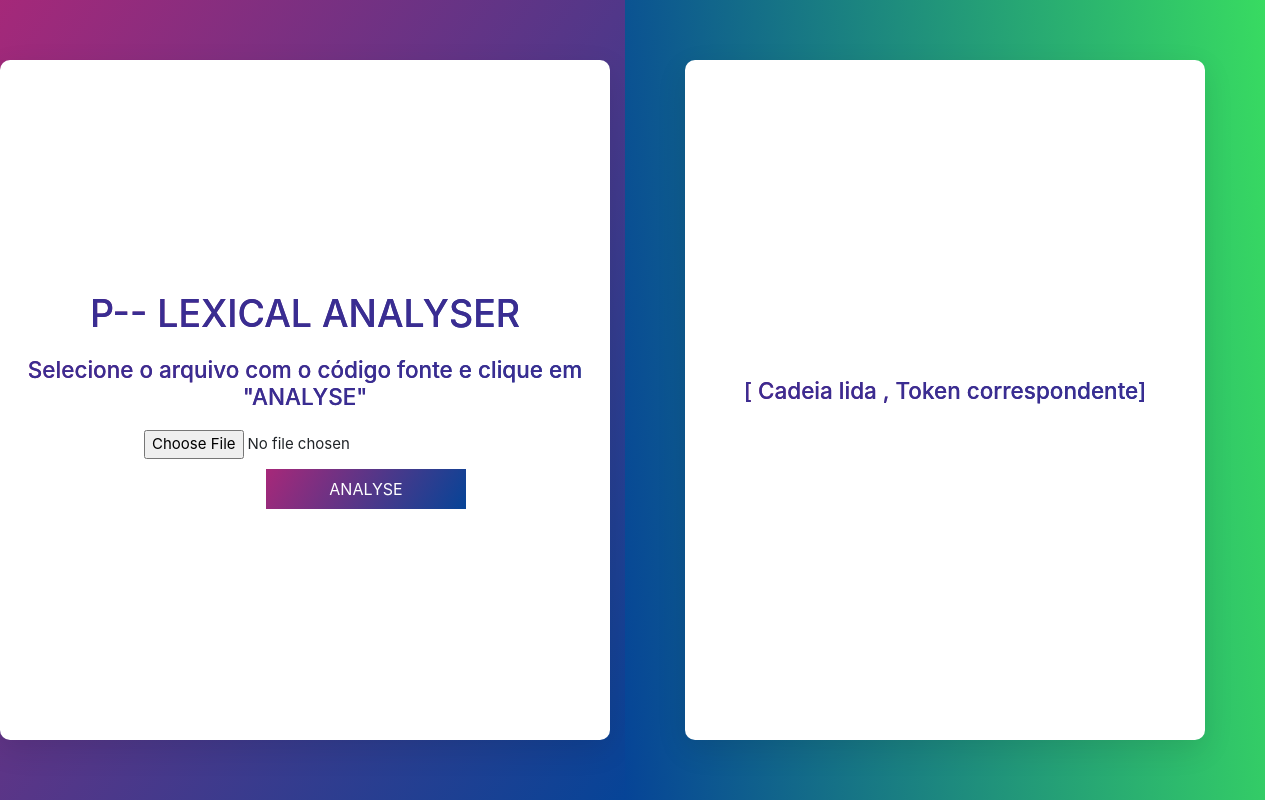
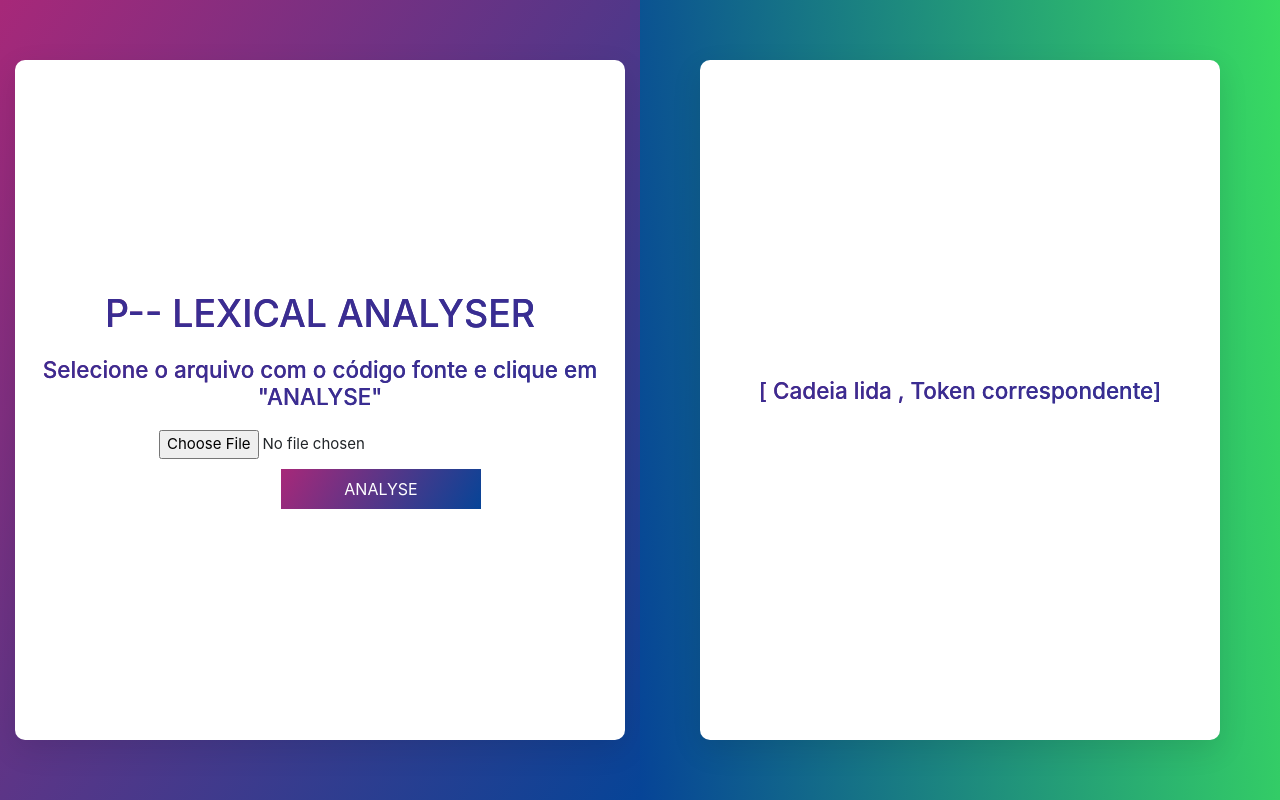
Before and after one commit to holondo/Theory-of-Computation-and-Compilers, a Flask app: page / in a window 1280 px wide. Run offline with Flask 2, Linux system fonts and the light colour scheme; some libraries are stand-ins or nearby versions.

Commit message:
corrigido erro que não mostrava todo texto na saida

```diff
--- a/Project/Lexical_Analyser/templates/home.html
+++ b/Project/Lexical_Analyser/templates/home.html
@@ -123,7 +123,7 @@
     </style>
 </head>
     <body>
-        <div class="containe-fluid">
+        <div class="containe-fluid d-flex flex-column align-items-center justify-content-center">
             <div class="row">
                 <div class="imput-output col-md-6 imput d-flex align-items-center justify-content-center">
 					<div class="imput-camps d-flex flex-column justify-content-center">
@@ -147,7 +147,7 @@
                     <div class="show-data d-flex flex-column align-items-center justify-content-center">
 
                         <h2 class="subTitulo text-center">[ Cadeia lida , Token correspondente]</h2>
-                        <div class="tg d-flex flex-column align-items-center justify-content-center">
+                        <div class="tg d-flex flex-column align-items-center">
                             {% if boolResult %}
                             {% for j in strProgram%}
                                 <p>{{j}}</p>
```
